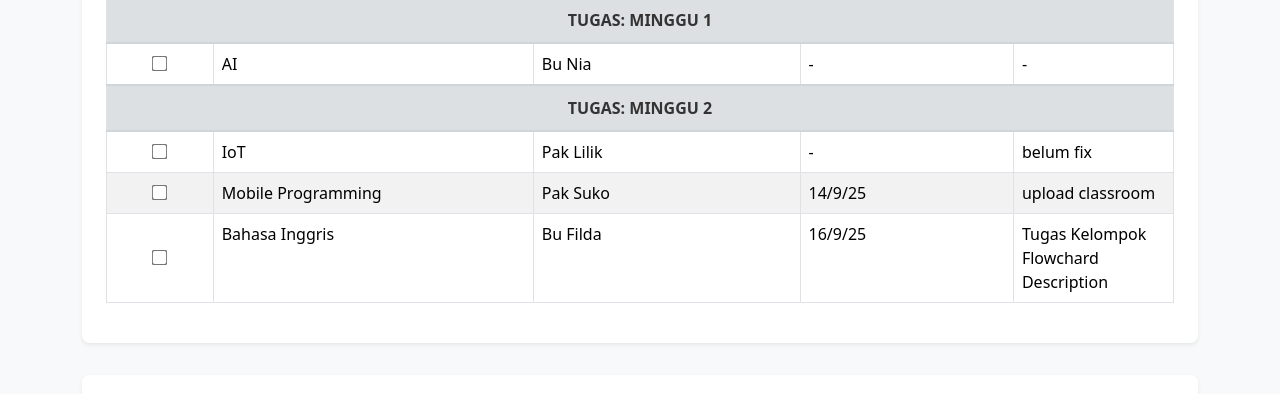
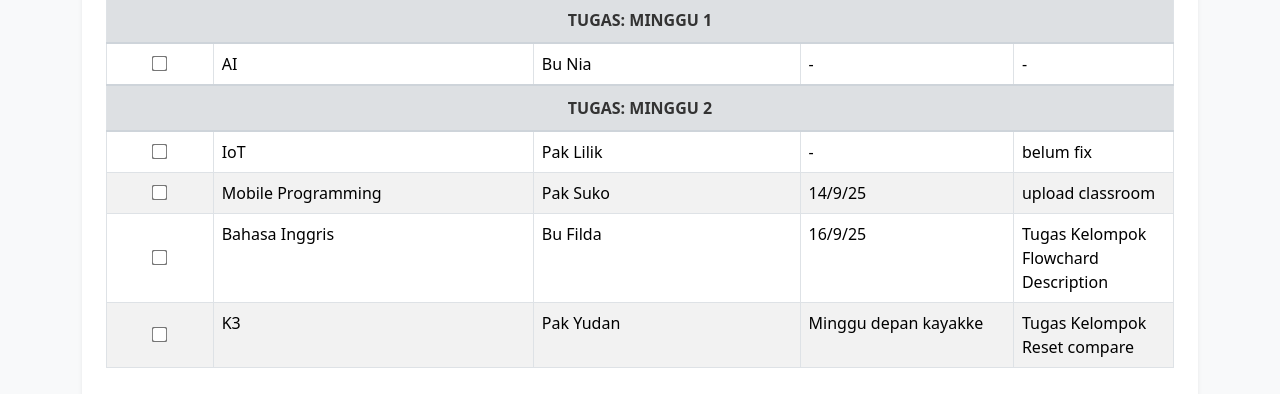
Before and after one commit to aisalbefore/catatan-ik-2c, a plain HTML site: page index.html in a window 1280 px wide. Shown: the part 233-627 px from the top of the page. Drawn offline with nearby package versions, Linux system fonts and the light colour scheme.

Commit message:
Update index.html

```diff
--- a/index.html
+++ b/index.html
@@ -82,6 +82,13 @@
                             <td>16/9/25</td>
                             <td>Tugas Kelompok Flowchard Description</td>
                         </tr>
+                        <tr data-task-id="task-mobile">
+                            <td><input type="checkbox"></td>
+                            <td>K3</td>
+                            <td>Pak Yudan</td>
+                            <td>Minggu depan kayakke</td>
+                            <td>Tugas Kelompok Reset compare</td>
+                        </tr>
                     </tbody>
                 </table>
             </div>
```
